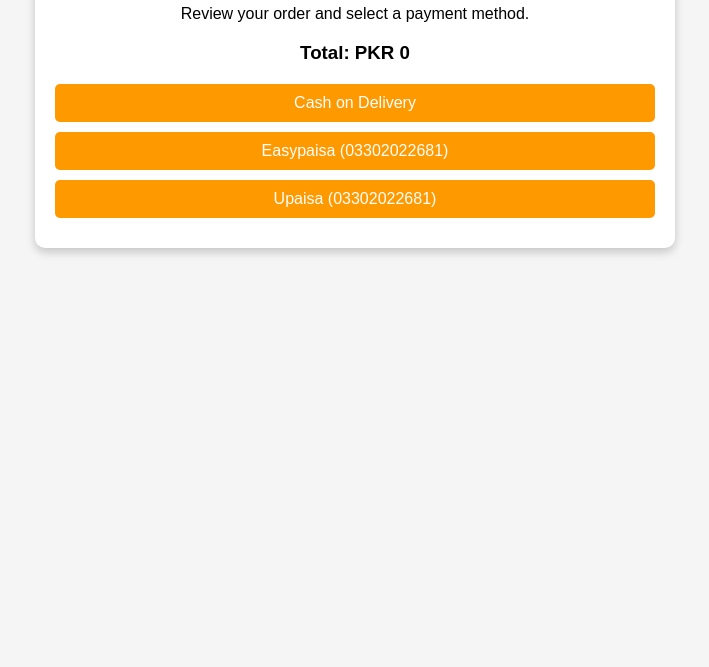
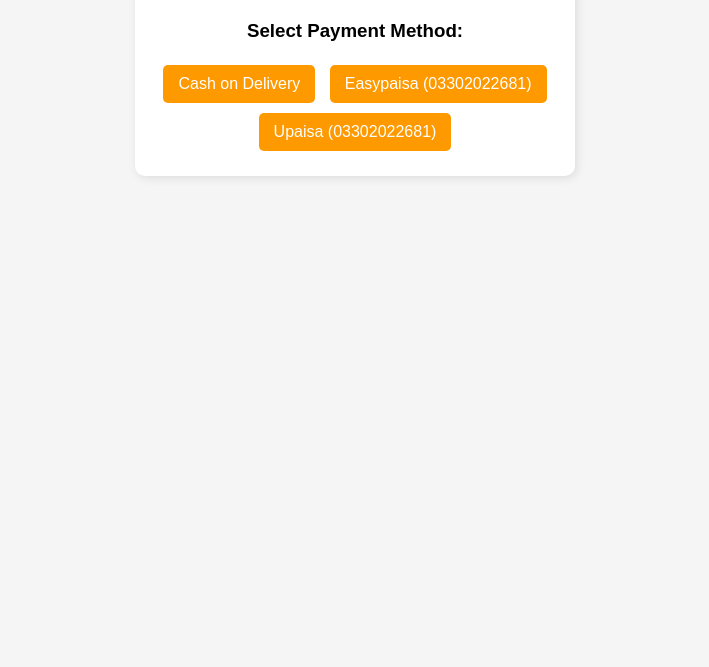
Before and after one commit to sajjadahmedkoondhar/Sajjad, a plain HTML site: page checkout.html in a window 1280 px wide. Shown: the part 133-800 px from the top of the page, without its empty margins (285-994 px from the left). Drawn offline with Linux system fonts and the light colour scheme.

Commit message:
checkout.html

```diff
--- a/checkout.html
+++ b/checkout.html
@@ -3,64 +3,59 @@
 <head>
     <meta charset="UTF-8">
     <meta name="viewport" content="width=device-width, initial-scale=1.0">
-    <title>Checkout - Sajjad Shopping Center</title>
+    <title>Checkout Page</title>
     <style>
         body {
             font-family: 'Poppins', sans-serif;
-            margin: 0;
-            padding: 0;
             background-color: #f5f5f5;
             text-align: center;
+            padding: 20px;
         }
-        .checkout-container {
-            max-width: 600px;
-            margin: 50px auto;
+        .checkout-box {
+            background: white;
             padding: 20px;
-            background: white;
-            box-shadow: 0px 4px 10px rgba(0,0,0,0.2);
             border-radius: 10px;
+            max-width: 400px;
+            margin: auto;
+            box-shadow: 2px 2px 10px rgba(0, 0, 0, 0.1);
         }
-        .payment-options {
-            margin-top: 20px;
-        }
-        .payment-options button {
-            display: block;
-            width: 100%;
-            margin: 10px 0;
-            padding: 10px;
+        button {
             background: #ff9900;
+            color: white;
             border: none;
-            color: white;
-            font-size: 16px;
+            padding: 10px 15px;
             cursor: pointer;
             border-radius: 5px;
-        }
-        .payment-options button:hover {
-            background: #ff5700;
+            font-size: 16px;
+            margin: 5px;
         }
     </style>
 </head>
 <body>
-    <div class="checkout-container">
+
+    <div class="checkout-box">
         <h2>Checkout</h2>
-        <p>Review your order and select a payment method.</p>
-        <h3>Total: PKR <span id="total">0</span></h3>
-
-        <div class="payment-options">
-            <button onclick="selectPayment('Cash on Delivery')">Cash on Delivery</button>
-            <button onclick="selectPayment('Easypaisa')">Easypaisa (03302022681)</button>
-            <button onclick="selectPayment('Upaisa')">Upaisa (03302022681)</button>
-        </div>
+        <p>Total: PKR <span id="checkout-total">0</span></p>
+        <h3>Select Payment Method:</h3>
+        <button onclick="payCOD()">Cash on Delivery</button>
+        <button onclick="payEasypaisa()">Easypaisa (03302022681)</button>
+        <button onclick="payUpaisa()">Upaisa (03302022681)</button>
     </div>
 
     <script>
-        let totalAmount = localStorage.getItem('cartTotal') || 0;
-        document.getElementById('total').innerText = totalAmount;
+        function payCOD() {
+            alert('You selected Cash on Delivery. Your order is placed!');
+        }
+        function payEasypaisa() {
+            alert('Send payment to Easypaisa: 03302022681. Your order will be confirmed!');
+        }
+        function payUpaisa() {
+            alert('Send payment to Upaisa: 03302022681. Your order will be confirmed!');
+        }
 
-        function selectPayment(method) {
-            alert('You have selected ' + method + '. Your order will be processed.');
-            localStorage.removeItem('cartTotal');
-        }
+        // Display total price from cart
+        document.getElementById("checkout-total").innerText = localStorage.getItem("totalAmount") || 0;
     </script>
+
 </body>
 </html>
```
